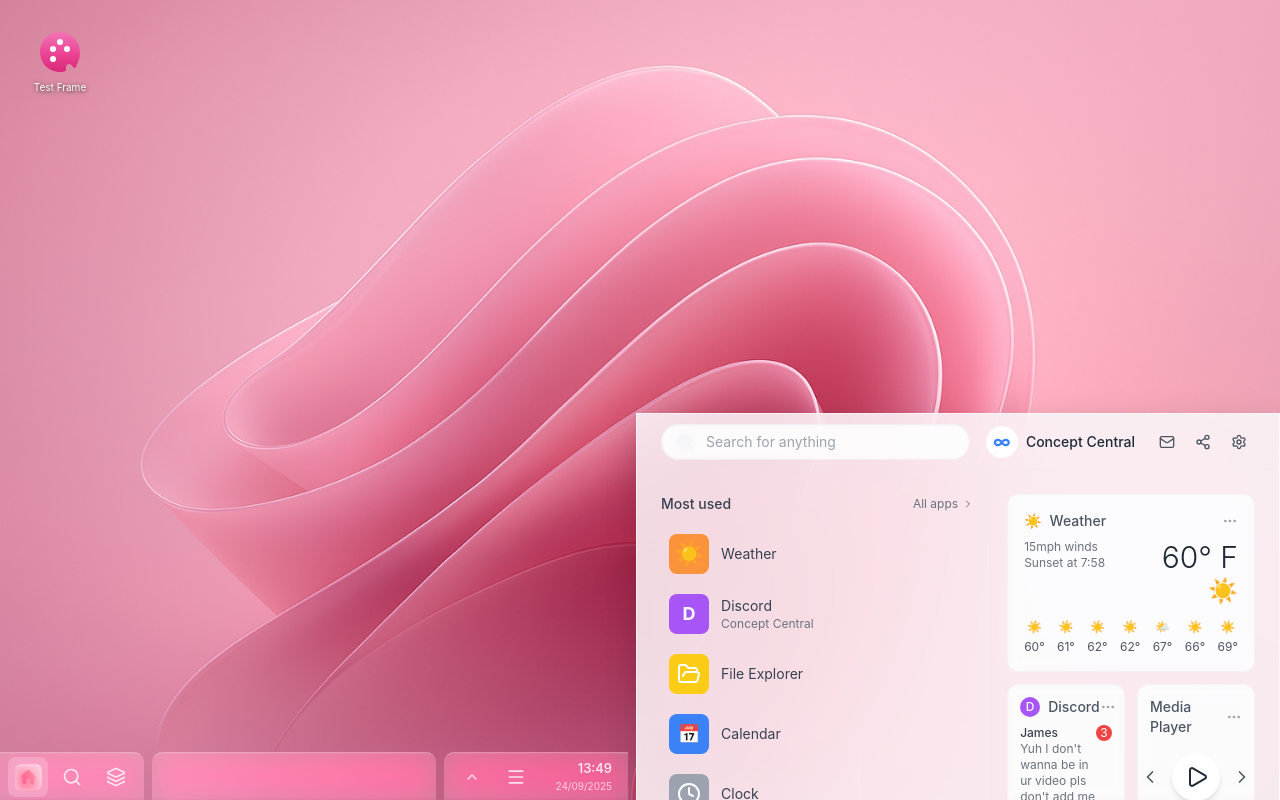
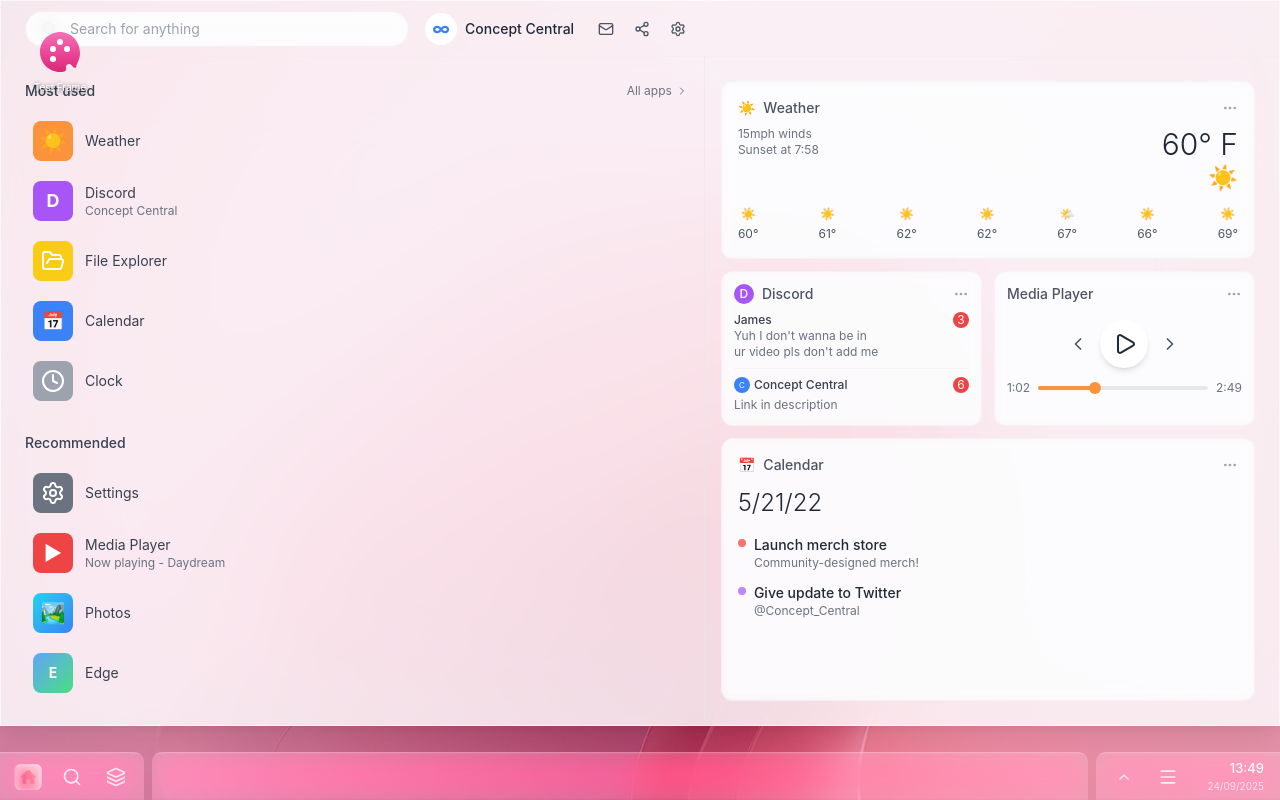
Before and after one commit to gtolontop/portfolio-desktop-style, a Next.js app: page / in a window 1280 px wide. Both pictures are taken after a click on the button 28 px from the left and 776 px from the top of the page. Built offline with nearby package versions, Linux system fonts and the light colour scheme.

Commit message:
Refactor Desktop and Taskbar components to integrate StartMenu functionality and improve state management

```diff
--- a/src/components/Desktop.tsx
+++ b/src/components/Desktop.tsx
@@ -4,6 +4,7 @@
 import Taskbar from './Taskbar'
 import DesktopIcons from './DesktopIcons'
 import WindowManager from './WindowManager'
+import StartMenu from './StartMenu'
 import { useAppStore } from '@/store/appStore'
 import { defaultApps } from '@/config/apps.registry'
 
@@ -18,6 +19,7 @@
   const [isSelecting, setIsSelecting] = useState(false)
   const [selectionBox, setSelectionBox] = useState<SelectionBox | null>(null)
   const [selectedIconIds, setSelectedIconIds] = useState<Set<string>>(new Set())
+  const [isStartMenuOpen, setIsStartMenuOpen] = useState(false)
   const desktopRef = useRef<HTMLDivElement>(null)
   const initializedRef = useRef(false)
   const { registerApp, addDesktopIcon, desktopIcons } = useAppStore()
@@ -167,7 +169,10 @@
       {/* Window Manager */}
       <WindowManager />
 
-      <Taskbar />
+      {/* Start Menu - Above everything */}
+      <StartMenu isOpen={isStartMenuOpen} onClose={() => setIsStartMenuOpen(false)} />
+
+      <Taskbar onStartClick={() => setIsStartMenuOpen(!isStartMenuOpen)} />
     </div>
   )
 }
--- a/src/components/StartMenu.tsx
+++ b/src/components/StartMenu.tsx
@@ -41,10 +41,10 @@
     <div
       ref={menuRef}
       className={`
-        absolute bottom-14 left-0 w-[900px] h-[600px]
+        absolute bottom-12 left-2 w-[900px] h-[600px]
         rounded-xl overflow-hidden
         transition-all duration-300 ease-out origin-bottom-left
-        ${isOpen ? 'scale-100 opacity-100' : 'scale-95 opacity-0'}
+        ${isOpen ? 'scale-100 opacity-100' : 'scale-90 opacity-0'}
       `}
       style={{
         backgroundColor: 'rgba(250, 251, 252, 0.85)',
--- a/src/components/Taskbar.tsx
+++ b/src/components/Taskbar.tsx
@@ -4,13 +4,15 @@
 import { Search, Layers, ChevronUp, Menu } from 'lucide-react'
 import { useAppStore } from '@/store/appStore'
 import TaskbarApp from './TaskbarApp'
-import StartMenu from './StartMenu'
 
-export default function Taskbar() {
+interface TaskbarProps {
+  onStartClick?: () => void
+}
+
+export default function Taskbar({ onStartClick }: TaskbarProps) {
   const [isHovered, setIsHovered] = useState(false)
   const [isClicked, setIsClicked] = useState(false)
   const [currentTime, setCurrentTime] = useState(new Date())
-  const [isStartMenuOpen, setIsStartMenuOpen] = useState(false)
   const windows = useAppStore(state => state.windows)
   const [, forceUpdate] = useState({})
 
@@ -65,14 +67,13 @@
         {/* Start Button */}
         <button
           className="taskbar-start-button h-10 w-10 flex items-center justify-center rounded-lg hover:bg-white/15 transition-all"
-          onClick={() => setIsStartMenuOpen(!isStartMenuOpen)}
+          onClick={onStartClick}
           onMouseEnter={() => setIsHovered(true)}
           onMouseLeave={() => setIsHovered(false)}
           onMouseDown={() => setIsClicked(true)}
           onMouseUp={() => setIsClicked(false)}
           style={{
-            transform: isClicked ? 'scale(0.95)' : 'scale(1)',
-            backgroundColor: isStartMenuOpen ? 'rgba(255, 255, 255, 0.2)' : undefined
+            transform: isClicked ? 'scale(0.95)' : 'scale(1)'
           }}
         >
           <img
@@ -137,12 +138,6 @@
           </div>
         </div>
       </div>
-
-      {/* Start Menu */}
-      <StartMenu
-        isOpen={isStartMenuOpen}
-        onClose={() => setIsStartMenuOpen(false)}
-      />
     </div>
   )
 }
```
